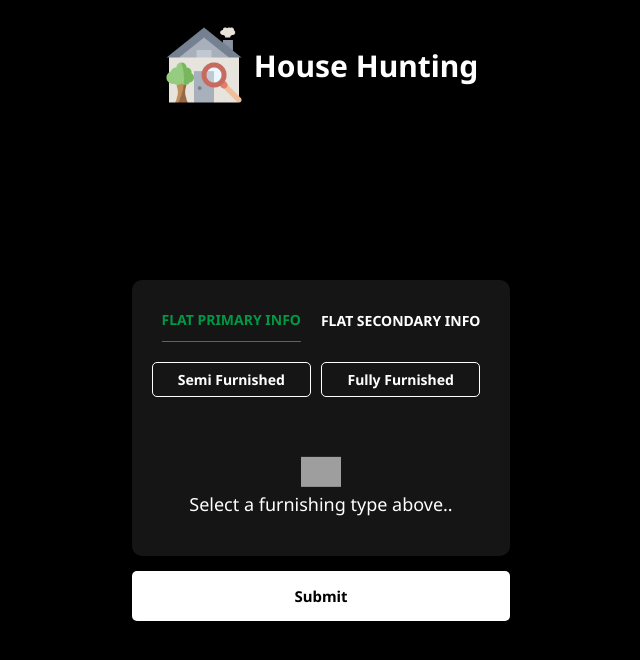
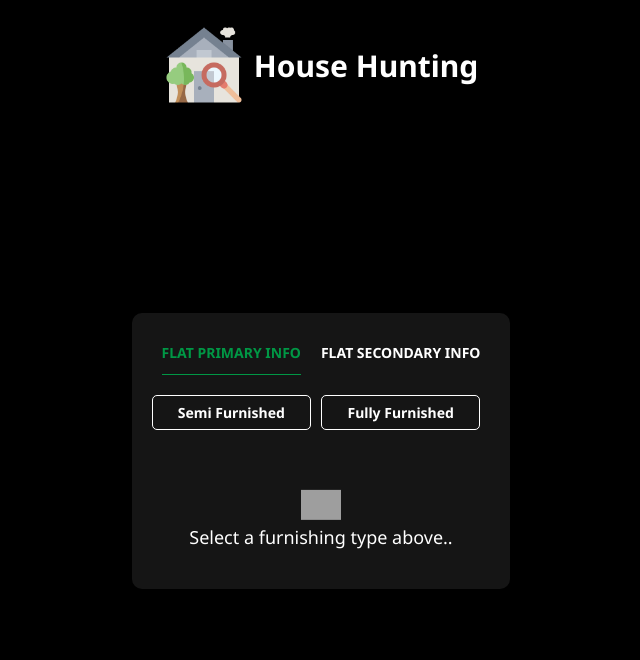
Before and after one commit to vaibhavkaul69/house_hunting, a React (Create React App) app: page / in a window 1280 px wide. Shown: the top 660 px of the page, without its empty margins (319-959 px from the left). Built offline with nearby package versions, Linux system fonts and the light colour scheme; no server answers; grey boxes are pictures that could not be loaded.

Commit message:
Added longer *** separation rows

```diff
--- a/src/components/HouseHunting/house_hunting_form.tsx
+++ b/src/components/HouseHunting/house_hunting_form.tsx
@@ -63,9 +63,11 @@ const HouseHuntingForm: React.FC = () => {
         {showLoader && <Loader />}
       </div>
 
-      <button onClick={submitAnswers} className="flat_hunting_form__submit_btn w-100">
-        Submit
-      </button>
+      {typeOfFurnishing !== null && (
+        <button onClick={submitAnswers} className="flat_hunting_form__submit_btn w-100">
+          Submit
+        </button>
+      )}
     </div>
   );
 };
--- a/src/constants.ts
+++ b/src/constants.ts
@@ -181,6 +181,6 @@ export enum Furnishing {
 }
 
 export const objectWithTwoBreakStringKeys = {
-  '*********': '*********',
-  '*************': '**********',
+  '********************************': '***************************',
+  '******************************************': '**********************************',
 };
```
